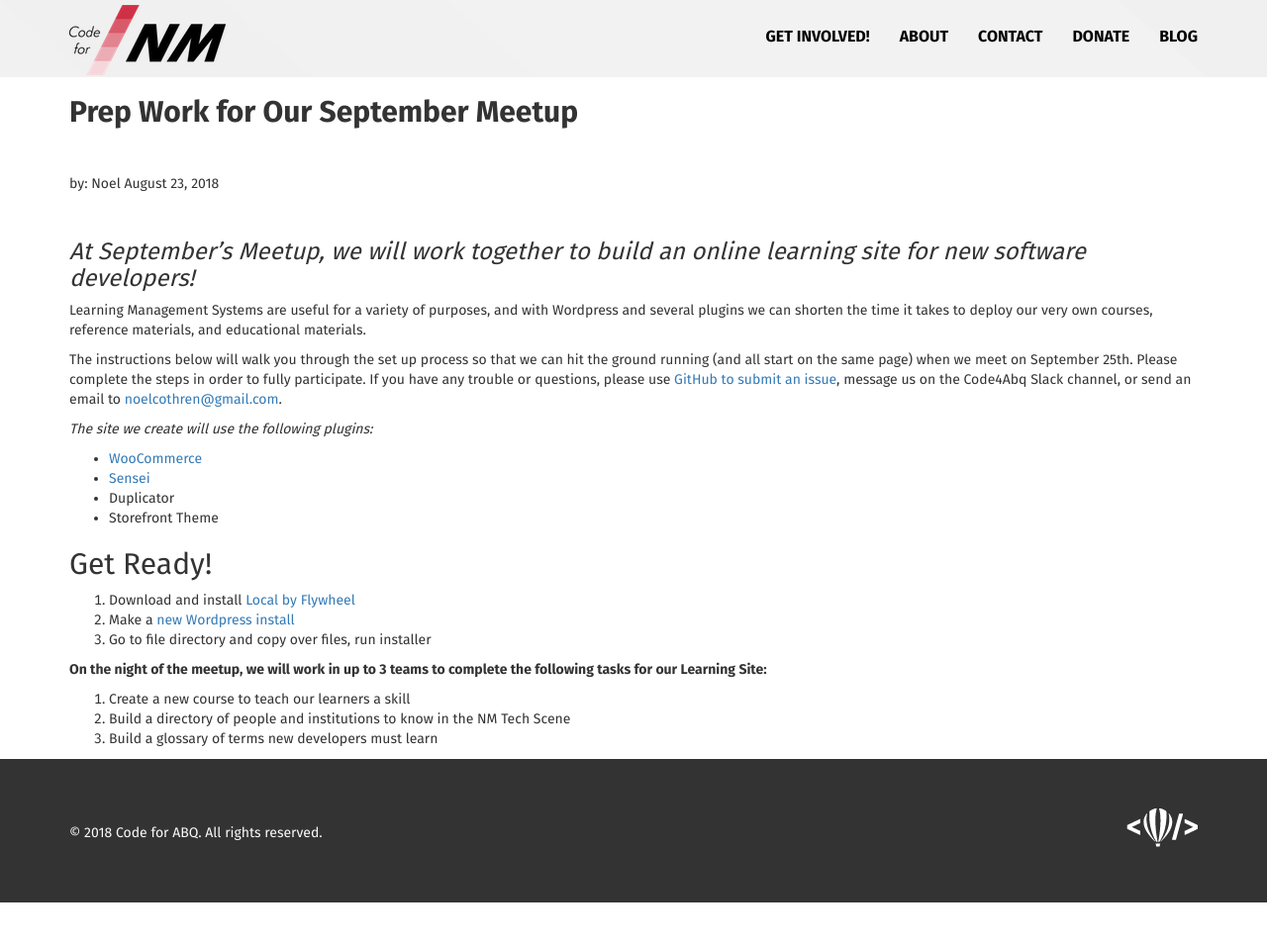
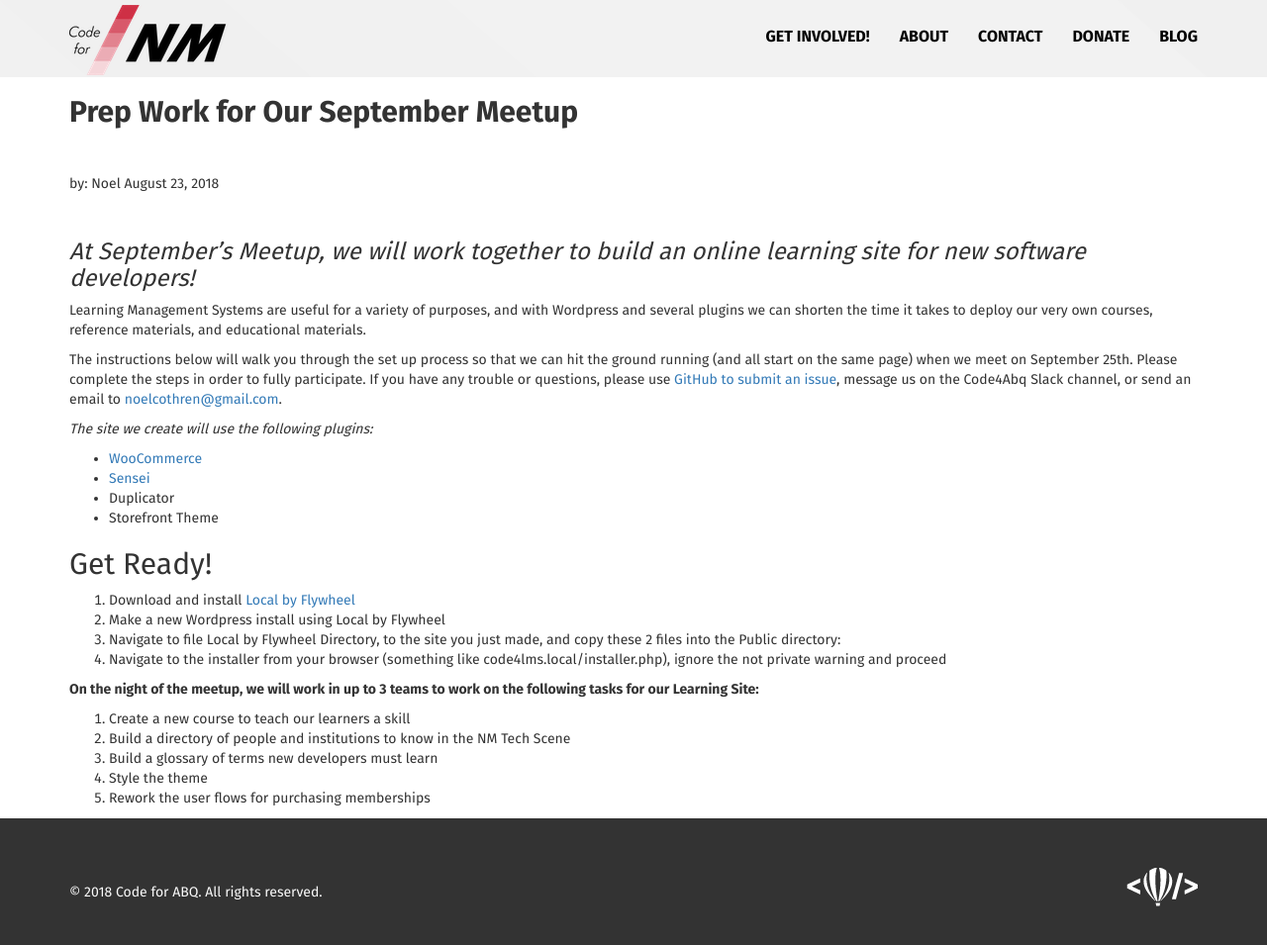
Before and after one commit to ThomasWomack/Code-for-NM, a Jekyll site: the page built from blog/_posts/2018-08-23-september-meetup-instructions.md, in a window 1280 px wide and 972 px high. Shown: the top 955 px of the window at 99% size. Built offline with Jekyll 4.4.1, drawn with Linux system fonts in a browser that asks for light colours; nearby versions of some CDN libraries.

Commit message:
add to the instructions for Sept

```diff
--- a/blog/_posts/2018-08-23-september-meetup-instructions.md
+++ b/blog/_posts/2018-08-23-september-meetup-instructions.md
@@ -18,10 +18,13 @@
 
 ## Get Ready!
 1. Download and install [Local by Flywheel](https://local.getflywheel.com/)
-2. Make a [new Wordpress install](https://wordpress.org/download/)
-3. Go to file directory and copy over files, run installer
+2. Make a new Wordpress install using Local by Flywheel
+3. Navigate to file Local by Flywheel Directory, to the site you just made, and copy these 2 files into the Public directory:
+4. Navigate to the installer from your browser (something like code4lms.local/installer.php), ignore the not private warning and proceed
 
-**On the night of the meetup, we will work in up to 3 teams to complete the following tasks for our Learning Site:**
+**On the night of the meetup, we will work in up to 3 teams to work on the following tasks for our Learning Site:**
 1. Create a new course to teach our learners a skill
 2. Build a directory of people and institutions to know in the NM Tech Scene
 3. Build a glossary of terms new developers must learn
+4. Style the theme
+5. Rework the user flows for purchasing memberships
```
